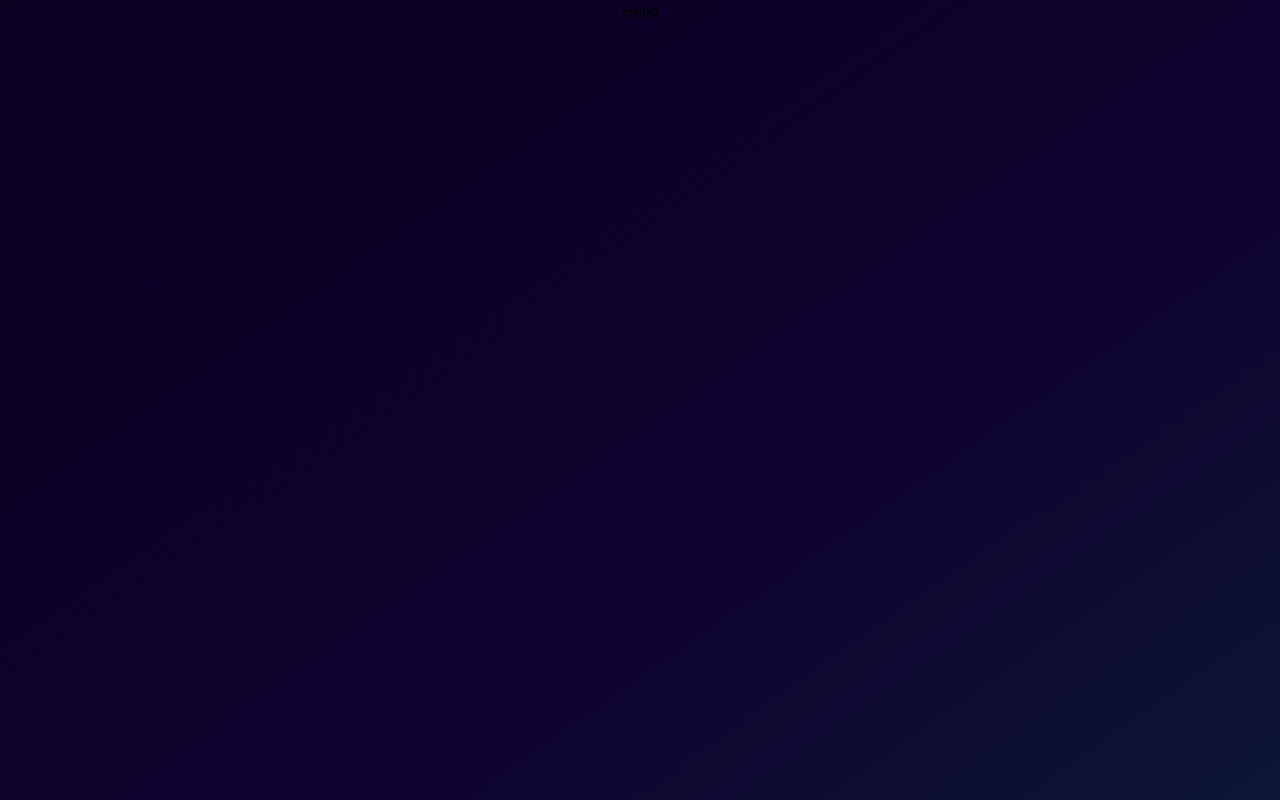
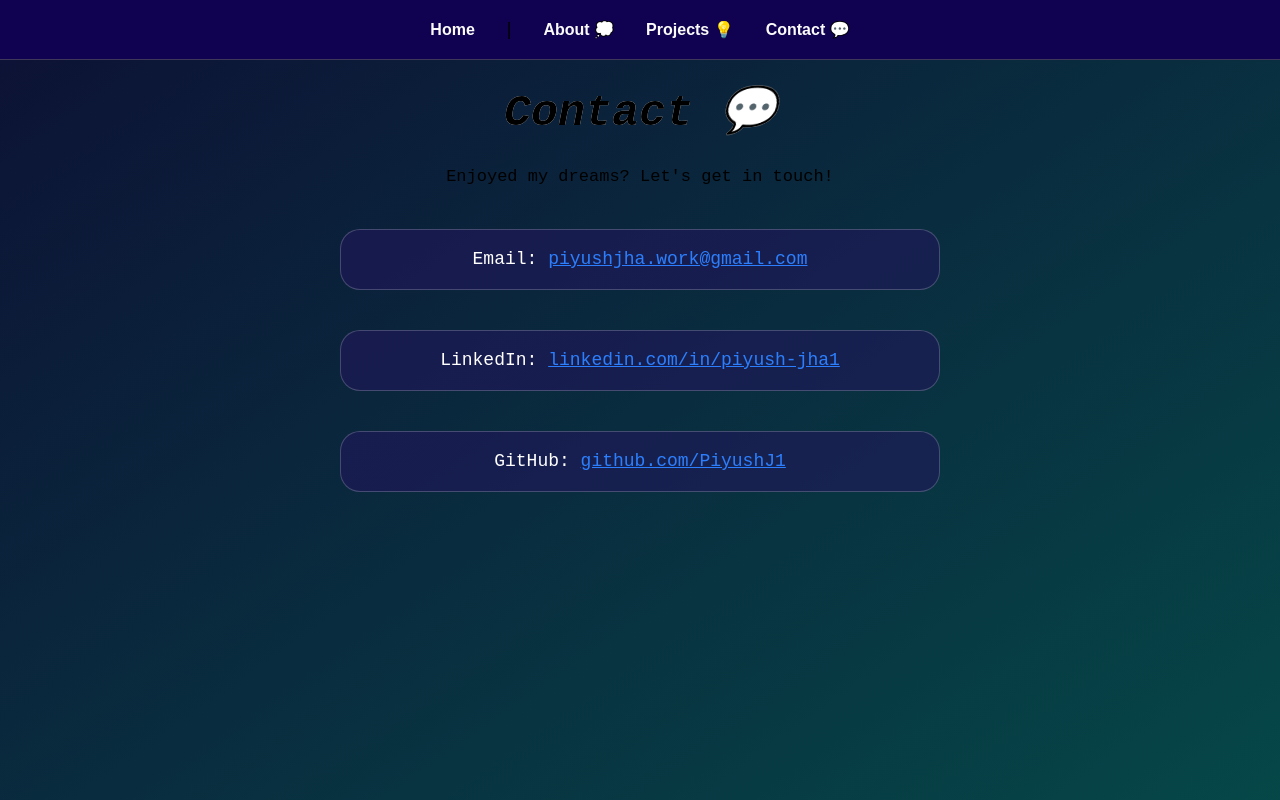
Before and after one commit to PiyushJ1/DevSoc-Personal-Website, a Next.js app: page /contact in a window 1280 px wide. Built offline with nearby package versions, Linux system fonts and the light colour scheme.

Commit message:
create and add links for contact

```diff
--- a/src/app/contact/Contact.module.css
+++ b/src/app/contact/Contact.module.css
@@ -0,0 +1,86 @@
+.content {
+  width: 100%;
+  min-height: 100vh;
+  position: relative;
+}
+
+.navbar {
+  position: fixed;
+  top: 0;
+  left: 0;
+  right: 0;
+  z-index: 50;
+  background-color: rgb(16, 2, 80);
+  padding: 1rem 0;
+  border-bottom: 1px solid rgb(62, 55, 89);
+}
+
+.navContainer {
+  max-width: 1400px;
+  margin: 0 auto;
+  display: flex;
+  align-items: center;
+  justify-content: space-between;
+}
+
+.navCentre {
+  max-width: 250px;
+  display: flex;
+  align-items: center;
+  gap: 2rem;
+  justify-content: center;
+  margin: 0 auto;
+  max-width: none;
+}
+
+.divider {
+  font-size: 18px;
+}
+
+.navLink {
+  color: rgb(251, 251, 251);
+  font-weight: 700;
+}
+
+.sectionContainer {
+  position: relative;
+  top: auto;
+  left: auto;
+  transform: none;
+  z-index: 1;
+  text-align: center;
+  max-width: 1200px;
+  padding-top: 80px;
+  margin: auto;
+}
+
+.sectionTitle {
+  font-size: 45px;
+  font-weight: 700;
+  text-align: center;
+  margin-bottom: 1rem;
+  background: white;
+  background-clip: text;
+  font-family: monospace;
+  font-style: italic;
+}
+
+.contact {
+	font-size: 17px;
+	font-family: monospace;
+}
+
+.description {
+	margin: auto;
+  margin-top: 2.5rem;
+  margin-bottom: 2rem;
+	max-width: 600px;
+  color: white;
+  text-align: center;
+  background: rgba(35, 22, 93, 0.563);
+  border-radius: 20px;
+  padding: 1rem;
+  border: 1px solid rgba(255, 255, 255, 0.2);
+  font-family: monospace;
+  font-size: 18px;
+}
--- a/src/app/contact/page.tsx
+++ b/src/app/contact/page.tsx
@@ -1,11 +1,41 @@
 'use client'
 
 import styles from "./Contact.module.css"
+import Link from "next/link";
 
 export default function ContactPage() {
   return (
 		<>
-		<center>Hello</center>
+		<div className={styles.content}>
+			<header className={styles.navbar}>
+          <div className={styles.navContainer}>
+            <div className={styles.navCentre}>
+              <Link href="/home" className={styles.navLink}>
+                Home
+              </Link>
+              <span className={styles.divider}> | </span>
+              <Link href="/about" className={styles.navLink}>
+                About 💭
+              </Link>
+              <Link href="/projects" className={styles.navLink}>
+                Projects 💡
+              </Link>
+              <Link href="/contact" className={styles.navLink}>
+                Contact 💬
+              </Link>
+            </div>
+          </div>
+        </header>
+
+				<div className={styles.sectionContainer}>
+					<h2 className={styles.sectionTitle}>Contact 💬</h2>
+
+					<p className={styles.contact}>Enjoyed my dreams? Let&apos;s get in touch!</p>
+					<p className={styles.description}>Email: <Link className="text-blue-500 hover:text-blue-700 underline" href="mailto:piyushjha.work@gmail.com">piyushjha.work@gmail.com</Link></p>
+					<p className={styles.description}>LinkedIn: <Link className="text-blue-500 hover:text-blue-700 underline" href="https://www.linkedin.com/in/piyush-jha1/" target="blank">linkedin.com/in/piyush-jha1</Link></p>
+					<p className={styles.description}>GitHub: <Link className="text-blue-500 hover:text-blue-700 underline" href="https://github.com/PiyushJ1" target="blank">github.com/PiyushJ1</Link></p>
+				</div>
+		</div>
 		</>
 	);
 }
```
